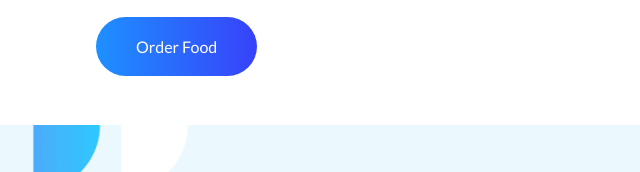
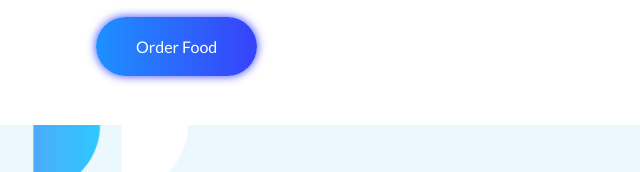
Before and after one commit to shawon111/food-network, a plain HTML site: page index.html in a window 1280 px wide. Shown: the part 413-585 px from the top of the page, 0-640 px from the left. Drawn offline with Linux system fonts and the light colour scheme.

Commit message:
box-shadow added on the buttons

```diff
--- a/style.css
+++ b/style.css
@@ -57,6 +57,7 @@ p{
     padding: 20px 40px;
     background-image: linear-gradient(to left, #3742fa, #1e90ff);
     border-radius: 50px;
+    box-shadow:#3742fa 0px 0px 10px;
 }
 #about-me{
     background-image: url(images/Frame-57.jpg);
```
